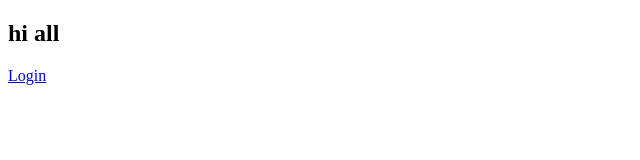
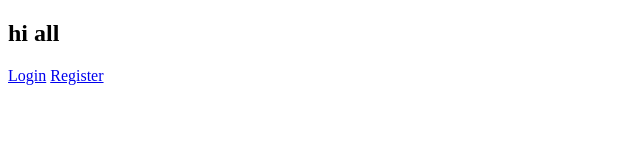
Before and after one commit to alaksandarjesus/testgitcmds, a plain HTML site: page index.html in a window 1280 px wide. Shown: the full height of the page, 0-640 px from the left. Drawn offline with Linux system fonts and the light colour scheme.

Commit message:
created new link

```diff
--- a/index.html
+++ b/index.html
@@ -12,6 +12,7 @@
 
 	<h2>hi all</h2>
 	<a href="login.html">Login<a>
+		<a href="register.html">Register<a>
 
 </body>
 
```
